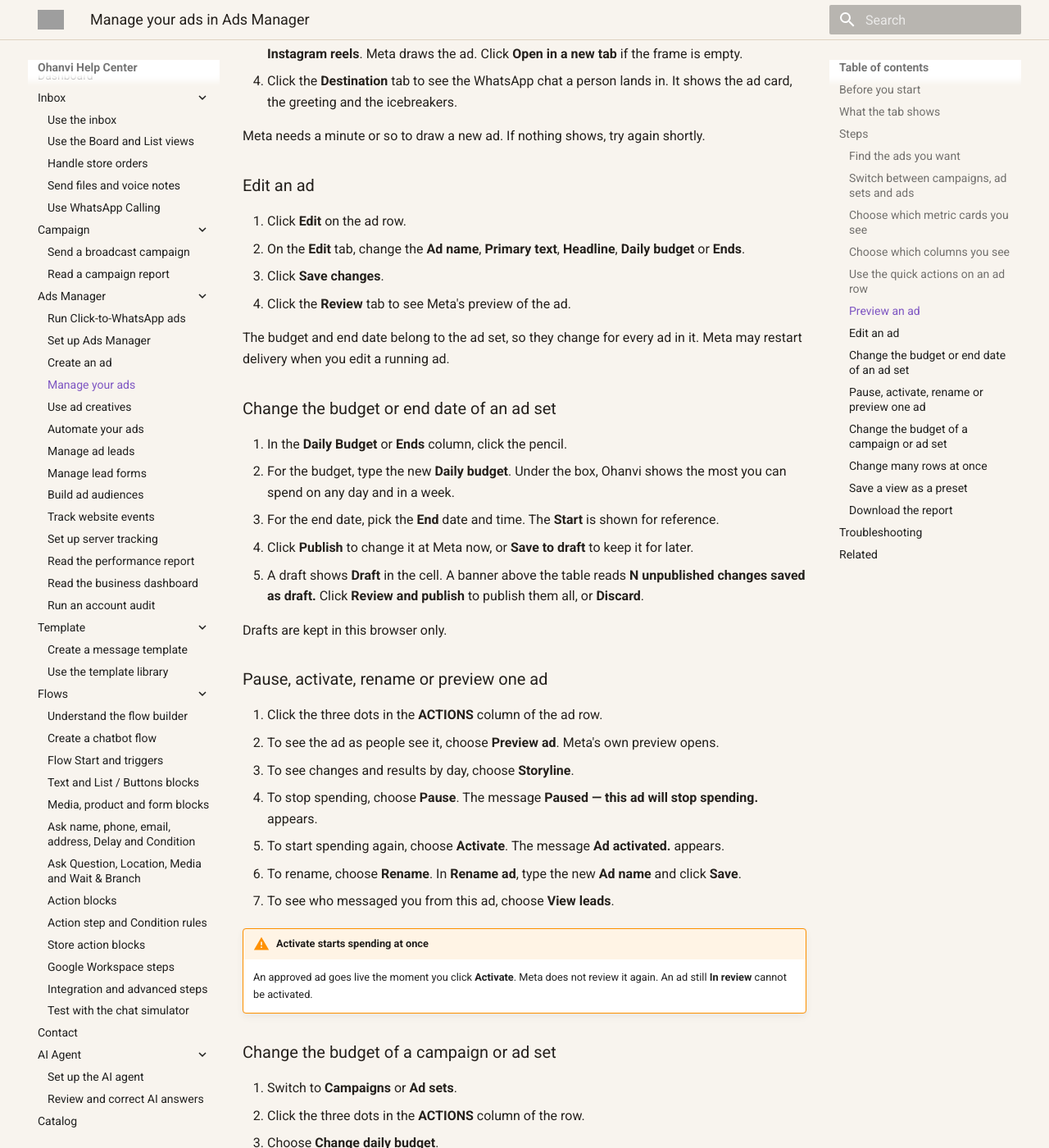
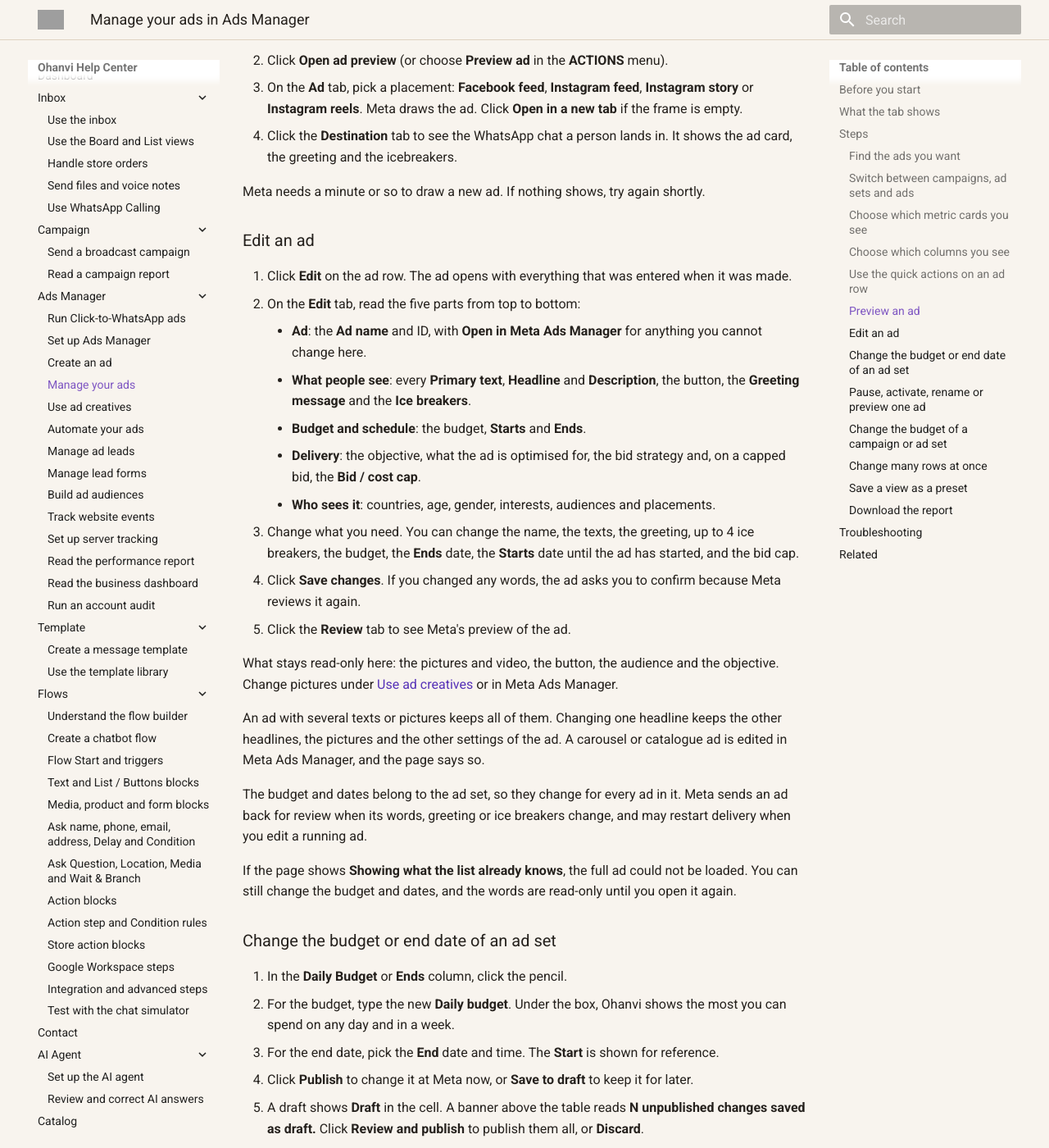
Before and after one commit to Ohanvi/ohanvi.github.io, an MkDocs documentation site: the page built from docs/whatsapp/ads-manager/manage-your-ads.md, in a window 1280 px wide and 1400 px high, scrolled down 4370 px. Shown: the whole window at 82% size. Built offline with MkDocs 1.6.1 and Material for MkDocs 9.7.7, drawn with Linux system fonts in a browser that asks for light colours; some of the changed text lies outside the part shown; grey boxes are pictures that could not be loaded.

Commit message:
Clarify WhatsApp ad budget and status docs
Updated the WhatsApp Ads Manager and Click-to-WhatsApp docs to explain Meta minimums for daily vs. lifetime budgets, stricter start-date behavior, and the completed status shown after an ad ends. Added guidance for editing ad texts and icebreakers, troubleshooting stale status, and making ads trigger chatbot flows when no active flow matches the lead.

```diff
--- a/docs/whatsapp/ads-manager/manage-your-ads.md
+++ b/docs/whatsapp/ads-manager/manage-your-ads.md
@@ -38,11 +38,13 @@
 
 2. Click the date range, for example **7 Aug – 6 Sep**.
 3. Pick a start and end date, up to 2 years back. The default is the last 30 days. The cards and table reload.
-4. Click a status filter: **All**, **Active**, **In review**, **Paused** or **Not approved**.
+4. Click a status filter: **All**, **Active**, **Completed**, **In review**, **Paused** or **Not approved**.
 5. Type in **Search by Ad name** to find an ad by name or ID.
 6. Click **Sync** to pull the latest ads and numbers from Meta. The button reads **Syncing…** until it finishes.
 
-Each status filter uses Meta's real delivery state. An ad that is in review or rejected never appears under **Active**. **In review** also covers ads waiting on billing information. **Not approved** covers ads Meta rejected or flagged with issues.
+Each status filter uses Meta's real delivery state, worded the way Meta's own Ads Manager words it. An ad that is in review or rejected never appears under **Active**. **In review** also covers ads waiting on billing information. **Not approved** covers ads Meta rejected or flagged with issues.
+
+An ad, ad set or campaign whose end date has passed shows **Completed** with a grey dot, as it does in Meta. It is not listed under **Active** any more.
 
 ### Switch between campaigns, ad sets and ads
 
@@ -84,7 +86,7 @@
 |--------|---------------|
 | **Ad Name** | The ad name, its ID and a thumbnail. Reads **Name** on campaign and ad set views. |
 | **Start Date** | The date the ad started. |
-| **Status** | Meta's delivery state. A red circle beside it holds Meta's rejection reasons. Tap it to read them. |
+| **Status** | Meta's delivery state: **Active**, **Completed**, **In review**, **Rejected**, **Preparing**, **Campaign off** or **Ad set off**. A red circle beside it holds Meta's rejection reasons. Tap it to read them. |
 | **Ad Type** | The ad type. On campaign rows it shows the objective. On ad set rows it shows the optimisation goal. |
 | **Daily Budget** | The ad set's daily budget. A lifetime budget shows the total with the word **total**. |
 | **Impressions** | How many times the ad was shown. |
@@ -119,12 +121,24 @@
 
 ### Edit an ad
 
-1. Click **Edit** on the ad row.
-2. On the **Edit** tab, change the **Ad name**, **Primary text**, **Headline**, **Daily budget** or **Ends**.
-3. Click **Save changes**.
-4. Click the **Review** tab to see Meta's preview of the ad.
+1. Click **Edit** on the ad row. The ad opens with everything that was entered when it was made.
+2. On the **Edit** tab, read the five parts from top to bottom:
+    - **Ad**: the **Ad name** and ID, with **Open in Meta Ads Manager** for anything you cannot change here.
+    - **What people see**: every **Primary text**, **Headline** and **Description**, the button, the **Greeting message** and the **Ice breakers**.
+    - **Budget and schedule**: the budget, **Starts** and **Ends**.
+    - **Delivery**: the objective, what the ad is optimised for, the bid strategy and, on a capped bid, the **Bid / cost cap**.
+    - **Who sees it**: countries, age, gender, interests, audiences and placements.
+3. Change what you need. You can change the name, the texts, the greeting, up to 4 ice breakers, the budget, the **Ends** date, the **Starts** date until the ad has started, and the bid cap.
+4. Click **Save changes**. If you changed any words, the ad asks you to confirm because Meta reviews it again.
+5. Click the **Review** tab to see Meta's preview of the ad.
 
-The budget and end date belong to the ad set, so they change for every ad in it. Meta may restart delivery when you edit a running ad.
+What stays read-only here: the pictures and video, the button, the audience and the objective. Change pictures under [Use ad creatives](use-ad-creatives.md) or in Meta Ads Manager.
+
+An ad with several texts or pictures keeps all of them. Changing one headline keeps the other headlines, the pictures and the other settings of the ad. A carousel or catalogue ad is edited in Meta Ads Manager, and the page says so.
+
+The budget and dates belong to the ad set, so they change for every ad in it. Meta sends an ad back for review when its words, greeting or ice breakers change, and may restart delivery when you edit a running ad.
+
+If the page shows **Showing what the list already knows**, the full ad could not be loaded. You can still change the budget and dates, and the words are read-only until you open it again.
 
 ### Change the budget or end date of an ad set
 
@@ -212,6 +226,8 @@
 | **This ad has no ad set id yet. Sync and try again.** | The ad was just created and its ad set is not loaded. | Click **Sync**, then change the budget or end date again. |
 | **Could not duplicate the ad.** | Meta refused the copy. | Read the message from Meta and fix what it names. |
 | **Could not update the ad.** | Meta refused the change, for example a budget below the account minimum. | Read the message from Meta that appears with it and adjust the value. |
+| An ad past its end date still reads **Active**. | You are on an older version of the table. | Update Ohanvi. It now shows **Completed**, like Meta. |
+| **Ice breakers** are empty on an ad you made. | The ad was made without ice breakers, so Meta uses its default greeting. | Click **Edit**, add up to 4 under **Ice breakers**, and save. |
 | **Could not download the report.** | The export did not finish. | Click **Export** again. |
 
 ## Related
```
Also changed, not shown: other parts of docs/whatsapp/ads-manager/manage-your-ads.md (+1 -1 lines), docs/whatsapp/ads-manager/create-an-ad.md (+8 -5 lines), docs/whatsapp/chatbot-flow-start-and-triggers.md (+3 -0 lines), docs/whatsapp/click-to-whatsapp-ads.md (+2 -2 lines).
